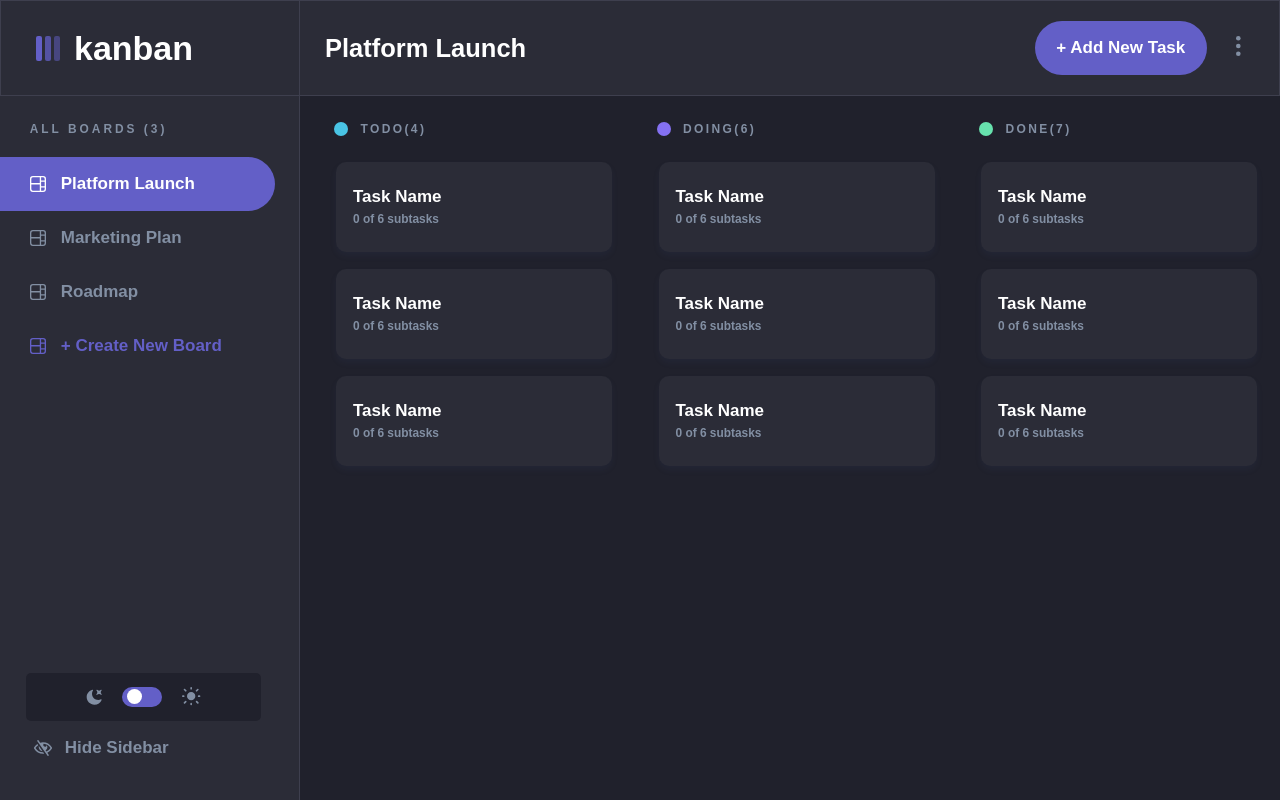
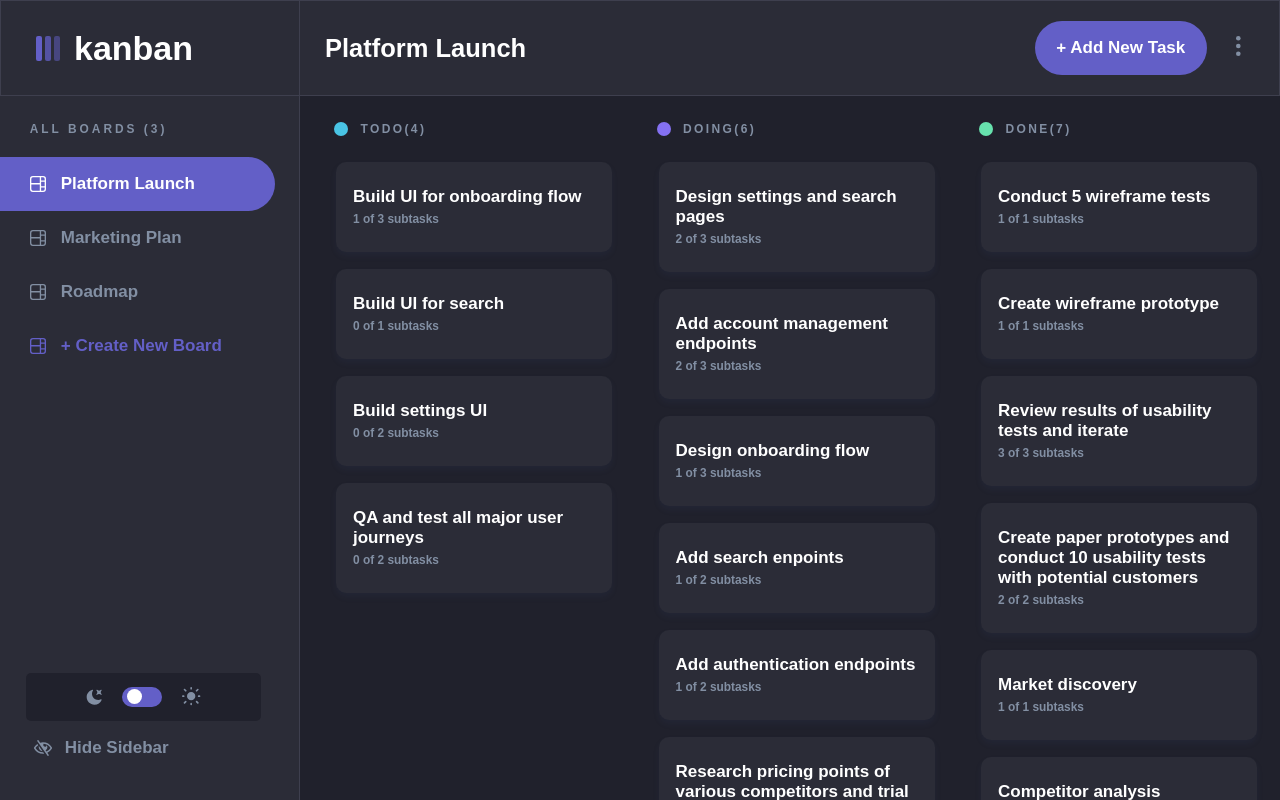
Before and after one commit to AndyGuit/kanban-task-management, a React (Vite) app: page / in a window 1280 px wide. Built offline with nearby package versions, Linux system fonts and the light colour scheme.

Commit message:
feat: add tasks render

```diff
--- a/src/components/Column/Column.tsx
+++ b/src/components/Column/Column.tsx
@@ -1,4 +1,4 @@
-import { IColumn } from '../../types/dataTypes';
+import { IColumn, ITask } from '../../types/dataTypes';
 import Task from '../Task/Task';
 import classes from './Column.module.scss';
 
@@ -7,6 +7,10 @@ interface Props extends IColumn {
 }
 
 const Column = (props: Props) => {
+  const columnListClasses = `${classes['task-list']} ${
+    props.tasks.length === 0 ? 'task-list--empty' : ''
+  }`;
+
   return (
     <div className={classes['column']}>
       <div className={`column-title ${classes['column-title']}`}>
@@ -18,16 +22,12 @@ const Column = (props: Props) => {
           {props.name}({props.tasks.length})
         </h4>
       </div>
-      <ul className={`${classes['task-list']}`}>
-        <li>
-          <Task />
-        </li>
-        <li>
-          <Task />
-        </li>
-        <li>
-          <Task />
-        </li>
+      <ul className={columnListClasses}>
+        {props.tasks.map((task: ITask) => (
+          <li key={task.id}>
+            <Task {...task} />
+          </li>
+        ))}
       </ul>
     </div>
   );
--- a/src/components/Task/Task.tsx
+++ b/src/components/Task/Task.tsx
@@ -1,10 +1,17 @@
+import { ISubtask, ITask } from '../../types/dataTypes';
 import classes from './Task.module.scss';
 
-const Task = () => {
+const Task = (props: ITask) => {
+  const completedSubtasks = props.subtasks.filter(
+    (subt: ISubtask) => subt.isCompleted
+  );
+
   return (
     <div className={`task ${classes['task']}`}>
-      <h5 className="task-name">Task Name</h5>
-      <p className="task-subtasks">0 of 6 subtasks</p>
+      <h5 className="task-name">{props.title}</h5>
+      <p className="task-subtasks">
+        {completedSubtasks.length} of {props.subtasks.length} subtasks
+      </p>
     </div>
   );
 };
```
